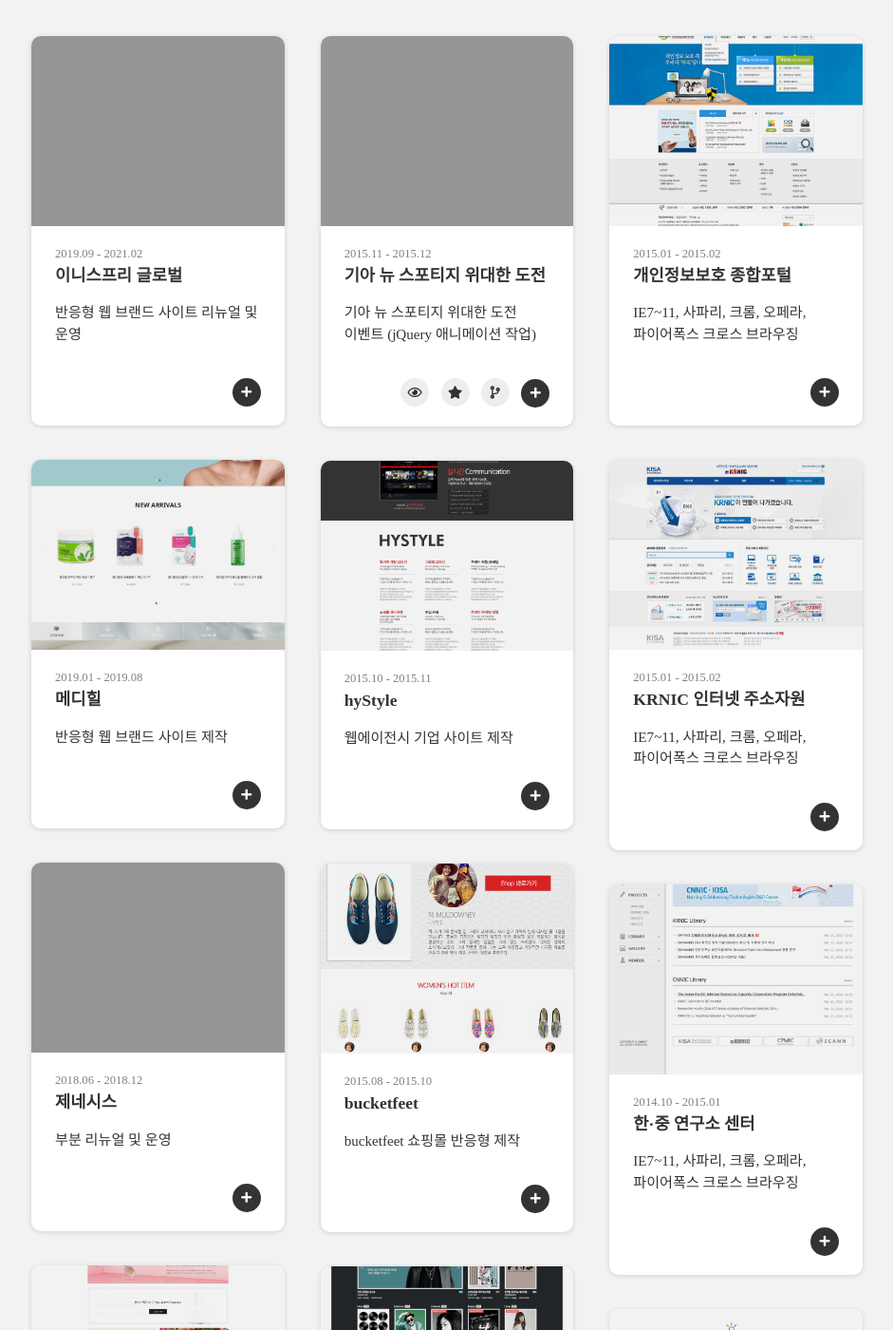
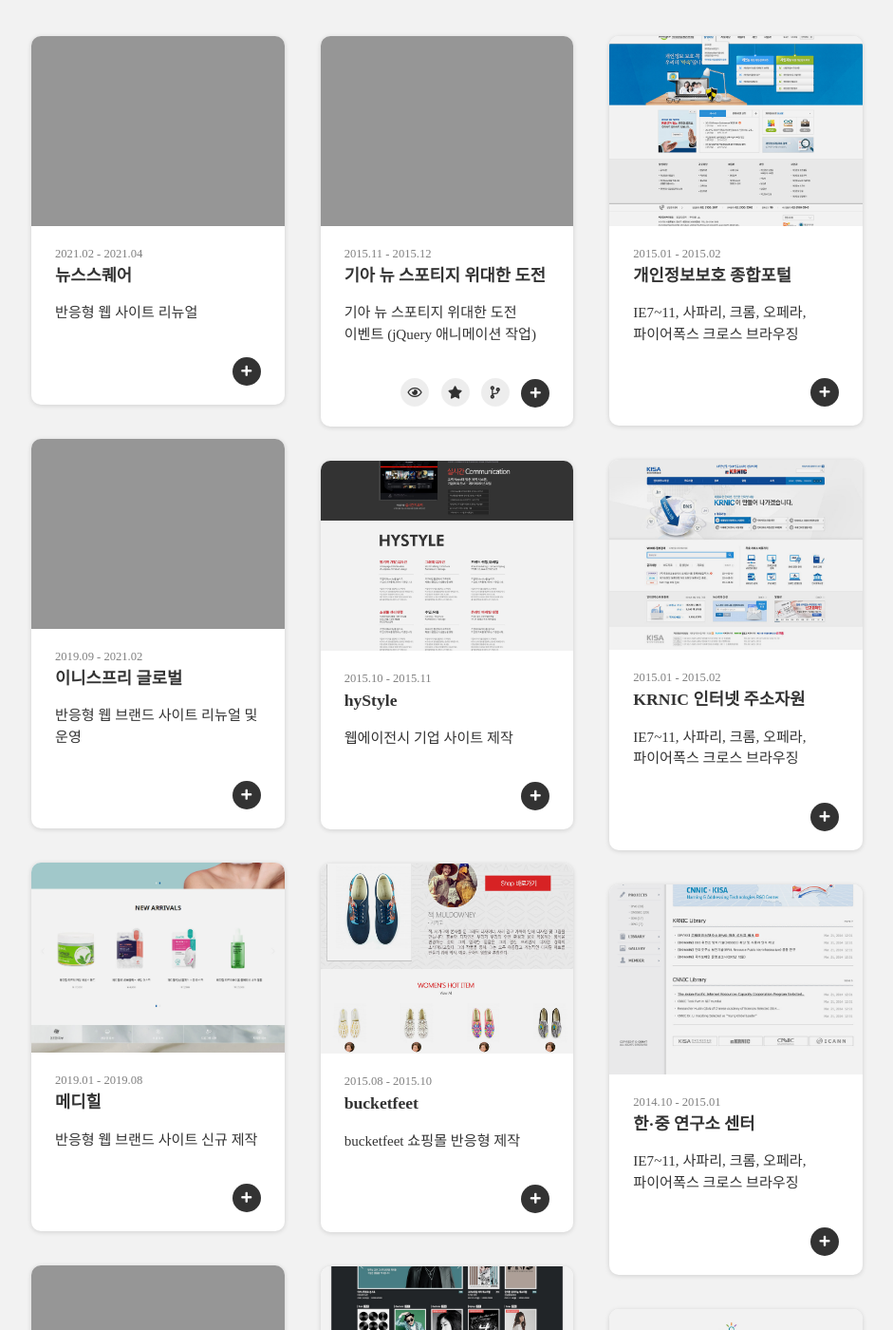
Before and after one commit to JeongrakChoi/JeongrakChoi.github.io, a Jekyll site: the page built from portfolio.html, in a window 1280 px wide and 1400 px high, scrolled down 1098 px. Shown: the whole window at 95% size, without its empty margins (169-1110 px from the left). Built offline with Jekyll 4.4.1, drawn with Linux system fonts in a browser that asks for light colours; nearby versions of some CDN libraries; some web fonts are replaced; some of the changed text lies outside the part shown.

Commit message:
Update projects.yml

```diff
--- a/_data/projects.yml
+++ b/_data/projects.yml
@@ -1,3 +1,13 @@
+- project :
+    print : True # If 'False' is selected, it will not be displayed in 'home.html > aside > .proj-content'.
+    modal : True # If 'True' is selected, modal can open in 'portfolio.html'.
+    url : # Full URL
+    image : "newssquare01.jpg" # path: assets/project/
+    date : 2021.02 - 2021.04
+    title : 뉴스스퀘어
+    summary : 퍼블리싱(Responsive Web)
+    description : 반응형 웹 사이트 리뉴얼
+
 - project :
     print : True # If 'False' is selected, it will not be displayed in 'home.html > aside > .proj-content'.
     modal : True # If 'True' is selected, modal can open in 'portfolio.html'.
@@ -16,7 +26,7 @@
     date : 2019.01 - 2019.08
     title : 메디힐
     summary : 퍼블리싱(Responsive Web)
-    description : 반응형 웹 브랜드 사이트 제작
+    description : 반응형 웹 브랜드 사이트 신규 제작
 
 - project :
     print : True # If 'False' is selected, it will not be displayed in 'home.html > aside > .proj-content'.
@@ -36,7 +46,7 @@
     date : 2018.01 - 2018.05
     title : 마몽드 글로벌
     summary : 퍼블리싱(Responsive Web)
-    description : 반응형 웹 쇼핑몰 제작
+    description : 반응형 웹 쇼핑몰 리뉴얼
 
 - project :
     print : True # If 'False' is selected, it will not be displayed in 'home.html > aside > .proj-content'.
@@ -76,7 +86,7 @@
     date : 2015.12 - 2016.01
     title : tabikatsu
     summary : 퍼블리싱(Responsive Web)
-    description : 일본 스키장 예약 시스템 사이트 제작
+    description : 일본 스키장 예약 시스템 반응형 사이트 신규 제작
 
 - project :
     print : True # If 'False' is selected, it will not be displayed in 'home.html > aside > .proj-content'.
```
